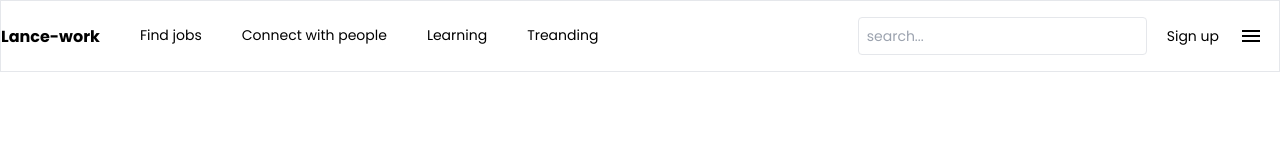
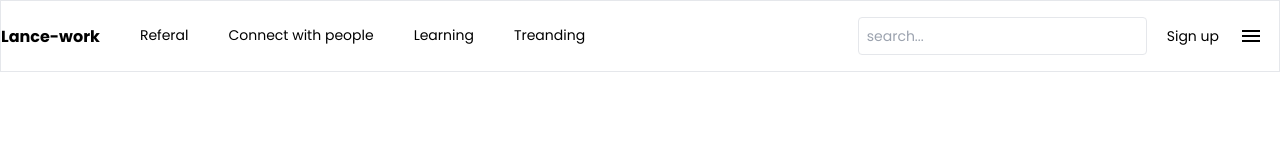
Before and after one commit to cklf537/lance-work, a React (Vite) app: page / in a window 1280 px wide. Shown: the top 160 px of the page. Built offline with nearby package versions, Linux system fonts and the light colour scheme.

Commit message:
update route

```diff
--- a/src/components/landing/landing.tsx
+++ b/src/components/landing/landing.tsx
@@ -6,10 +6,10 @@ import Header from './header/header';
 
 const navItem: NavItems[] = [
   {
-      title: "Find jobs",
-      link: "/findjob",
+      title: "Referal",
+      link: "/referal",
       id: "001",
-      alt: "Find Jobs",
+      alt: "Internal refferal",
   },
   {
       title: "Connect with people",
--- a/src/router/router.tsx
+++ b/src/router/router.tsx
@@ -14,7 +14,7 @@ const routes: RouteObject[] = [
     element: <Landing />,
     children:[
       {
-        path: '/findjob',
+        path: '/referal',
         element: <FindJob />,
       },
       {
```
